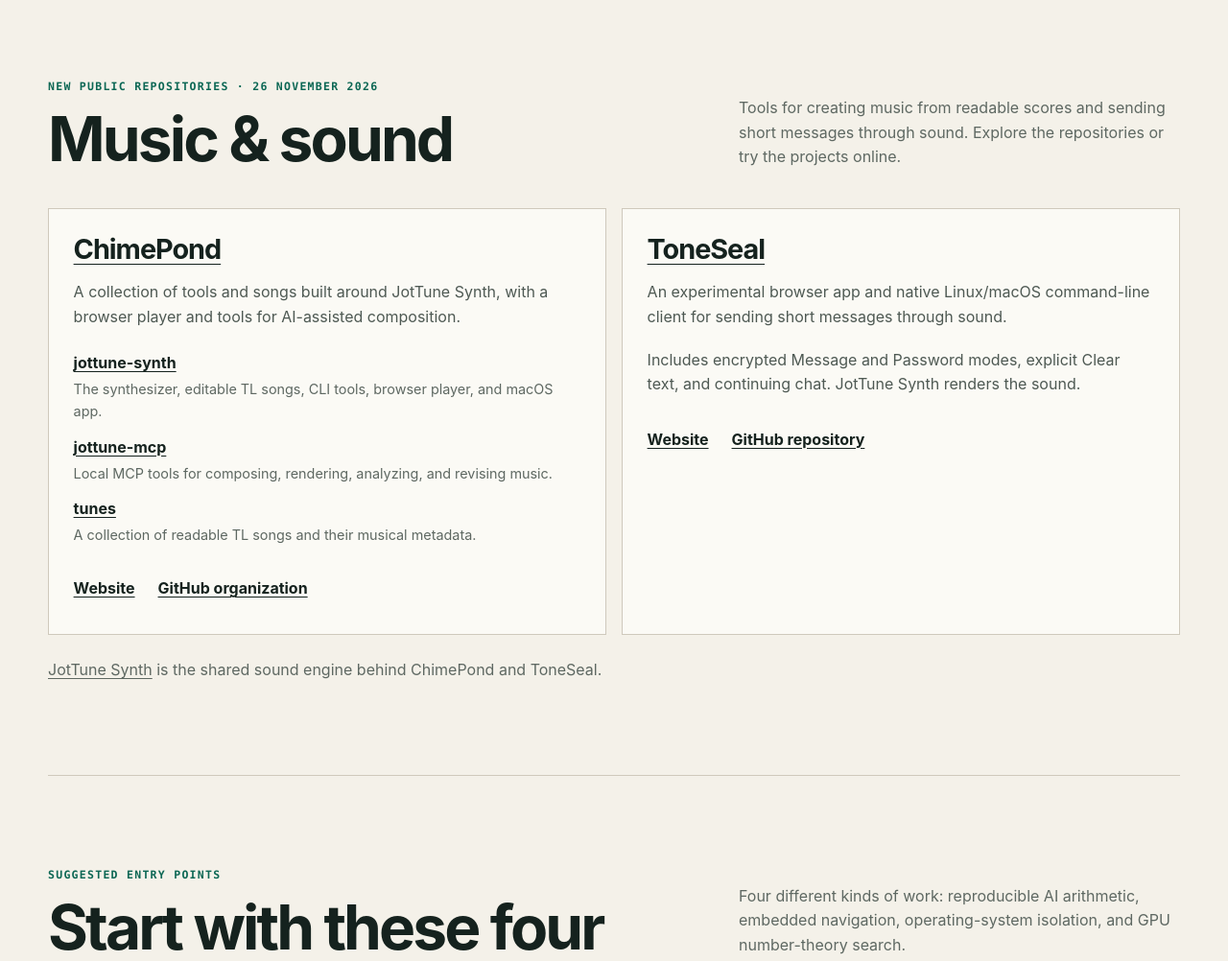
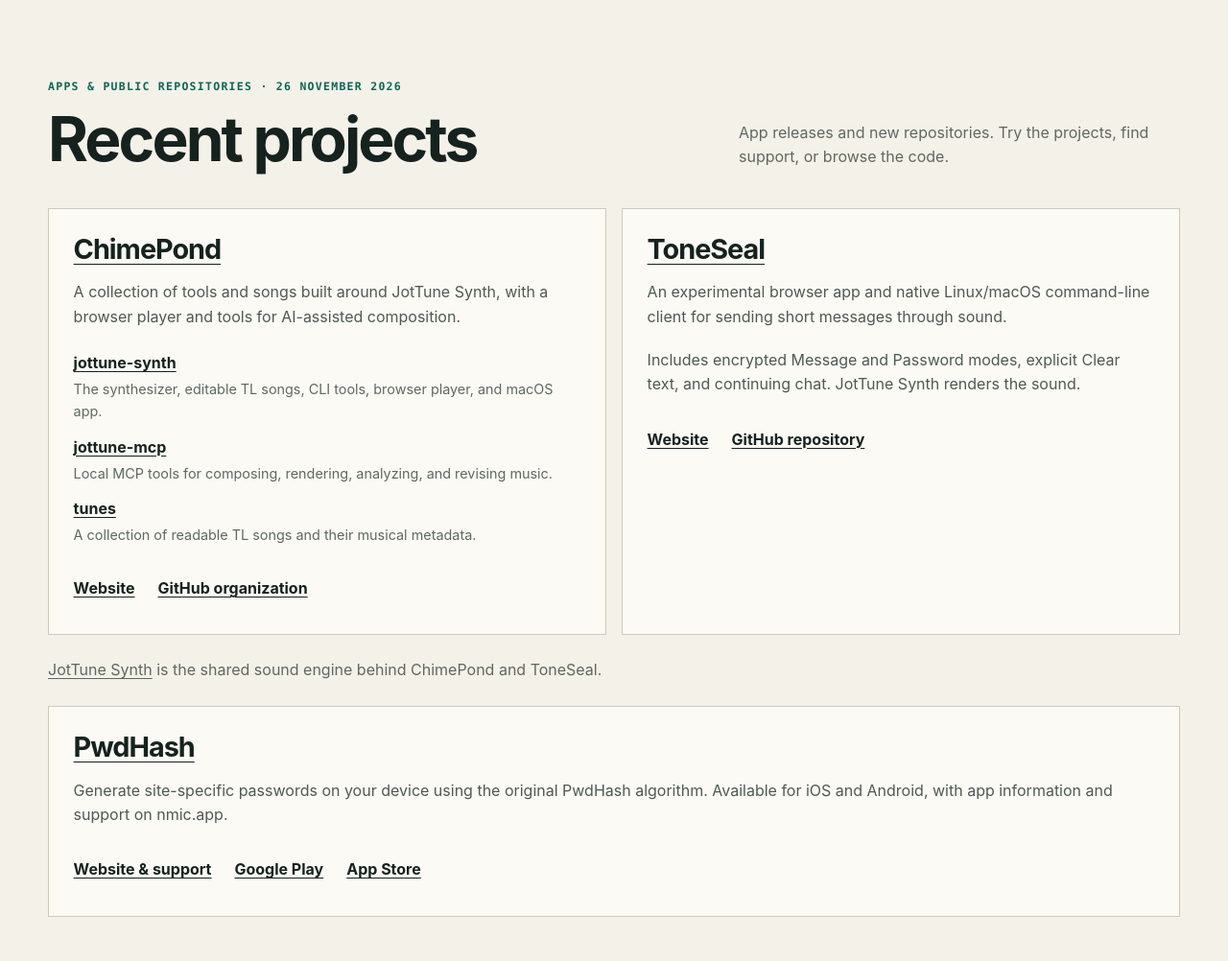
Before and after one commit to nmicic/portfolio, a plain HTML site: page index.html in a window 1280 px wide. Shown: the part 760-1762 px from the top of the page at 96% size. Drawn offline with Linux system fonts and the light colour scheme.

Commit message:
Add PwdHash app and store links

```diff
--- a/assets/site.css
+++ b/assets/site.css
@@ -103,8 +103,10 @@ button, input { font: inherit; }
 .repository-actions { display: flex; flex-wrap: wrap; gap: .4rem 1.5rem; margin-top: 1.4rem; }
 .repository-actions a { display: inline-flex; align-items: center; min-height: 44px; font-weight: 700; }
 .repository-note { margin: 1.5rem 0 0; color: var(--muted); }
+.app-reference { margin-top: 1.5rem; }
 .repository-notice { margin-bottom: 1.4rem; color: var(--muted); font-size: .9rem; }
 .repository-notice p { margin: 0; }
+.repository-notice p + p { margin-top: .4rem; }
 
 .filter-bar { display: flex; flex-wrap: wrap; gap: .8rem; justify-content: space-between; padding: 1rem; border: 1px solid var(--line); background: var(--card); }
 .search-box { flex: 1 1 240px; }
--- a/index.html
+++ b/index.html
@@ -3,7 +3,7 @@
 <head>
   <meta charset="utf-8">
   <meta name="viewport" content="width=device-width, initial-scale=1">
-  <meta name="description" content="A technical catalog of 22 public repositories, plus recent music and sound projects: ChimePond, JotTune Synth, and ToneSeal.">
+  <meta name="description" content="A technical catalog of 22 public repositories, plus recent apps and projects: PwdHash, ChimePond, and ToneSeal.">
   <meta name="color-scheme" content="light">
   <title>Nenad Micic — Project index</title>
   <link rel="stylesheet" href="assets/site.css">
@@ -50,8 +50,8 @@
 
     <section class="section-shell section-block" id="recent-repositories" aria-labelledby="recent-heading">
       <div class="section-heading">
-        <div><p class="eyebrow">New public repositories · 26 November 2026</p><h2 id="recent-heading">Music &amp; sound</h2></div>
-        <p>Tools for creating music from readable scores and sending short messages through sound. Explore the repositories or try the projects online.</p>
+        <div><p class="eyebrow">Apps &amp; public repositories · 26 November 2026</p><h2 id="recent-heading">Recent projects</h2></div>
+        <p>App releases and new repositories. Try the projects, find support, or browse the code.</p>
       </div>
       <div class="repository-grid">
         <article class="repository-card" aria-labelledby="chimepond-heading">
@@ -72,6 +72,11 @@
         </article>
       </div>
       <p class="repository-note"><a href="https://jottune.app/">JotTune Synth</a> is the shared sound engine behind ChimePond and ToneSeal.</p>
+      <article class="repository-card app-reference" id="pwdhash" aria-labelledby="pwdhash-heading">
+        <h3 id="pwdhash-heading"><a href="https://nmic.app/pwdhash/">PwdHash</a></h3>
+        <p>Generate site-specific passwords on your device using the original PwdHash algorithm. Available for iOS and Android, with app information and support on nmic.app.</p>
+        <div class="repository-actions"><a href="https://nmic.app/pwdhash/">Website &amp; support</a><a href="https://play.google.com/store/apps/details?id=app.nmic.pwdhash">Google Play</a><a href="https://apps.apple.com/us/app/pwdhash/id6827518713">App Store</a></div>
+      </article>
     </section>
 
     <section class="section-shell section-block" aria-labelledby="start-heading">
```
Also changed, not shown: catalog/index.html (+2 -1 lines), 1 other file.
